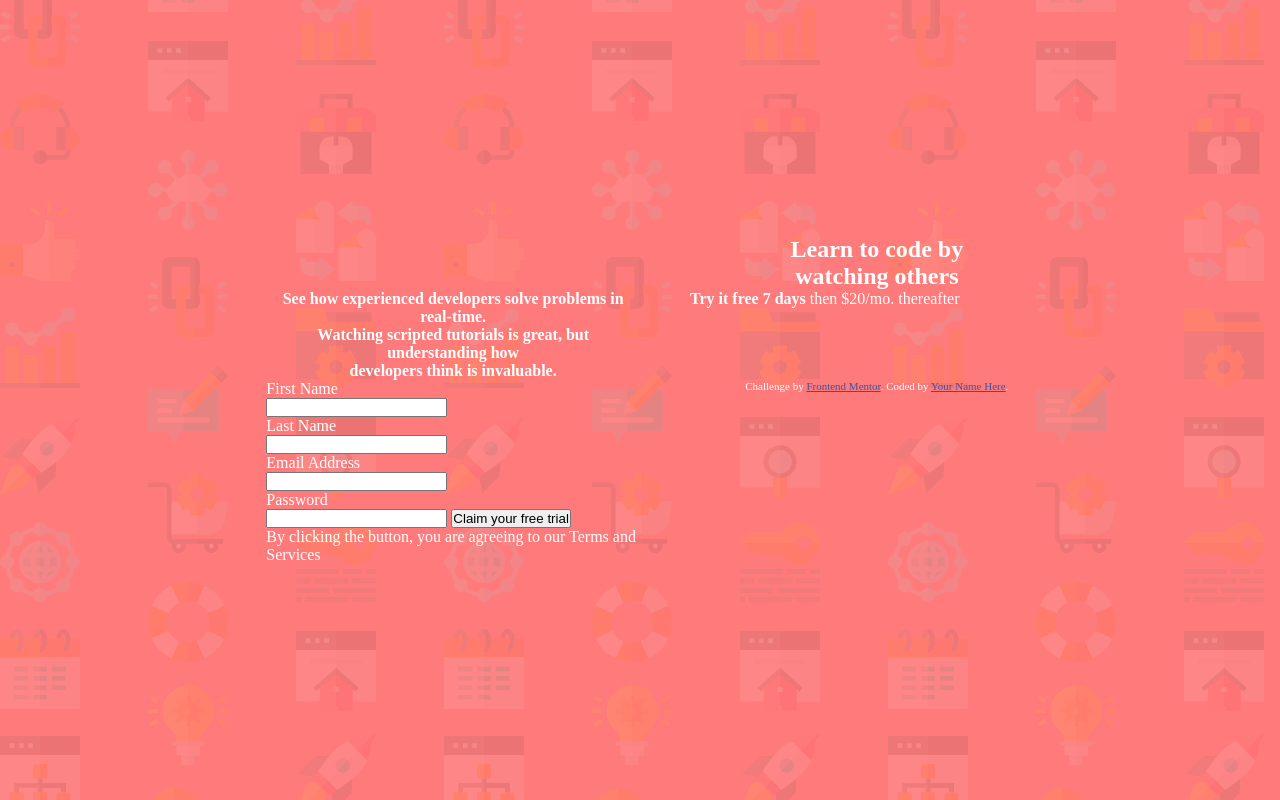
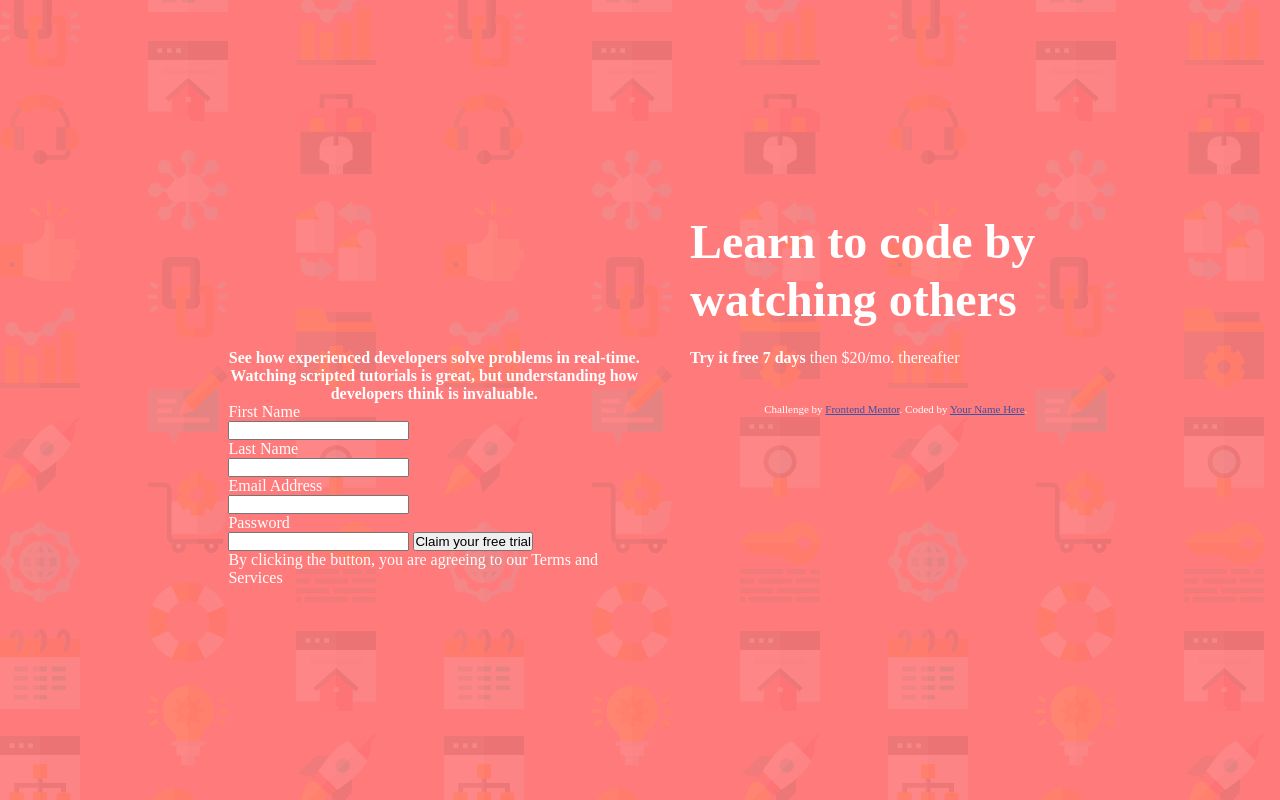
Before and after one commit to FrankGrillo1991/intro-component-with-signup-form-master, a plain HTML site: page intro-component-with-signup-form-master/index.html in a window 1280 px wide. Drawn offline with Linux system fonts and the light colour scheme; files that its build step writes are made by us from their sources; files whose address does not match are found by name.

Commit message:
Update styles.css

```diff
--- a/intro-component-with-signup-form-master/design/css/styles.css
+++ b/intro-component-with-signup-form-master/design/css/styles.css
@@ -31,9 +31,10 @@ form {
 
 
 h1 {
-    display: table-cell;
-    text-align: center;
-    vertical-align: middle;
+    max-width: 350px;
+    margin-bottom: 20px;
+    line-height: 1.2;
+    font-size: 48px;
 }
 
 h4 {
```
